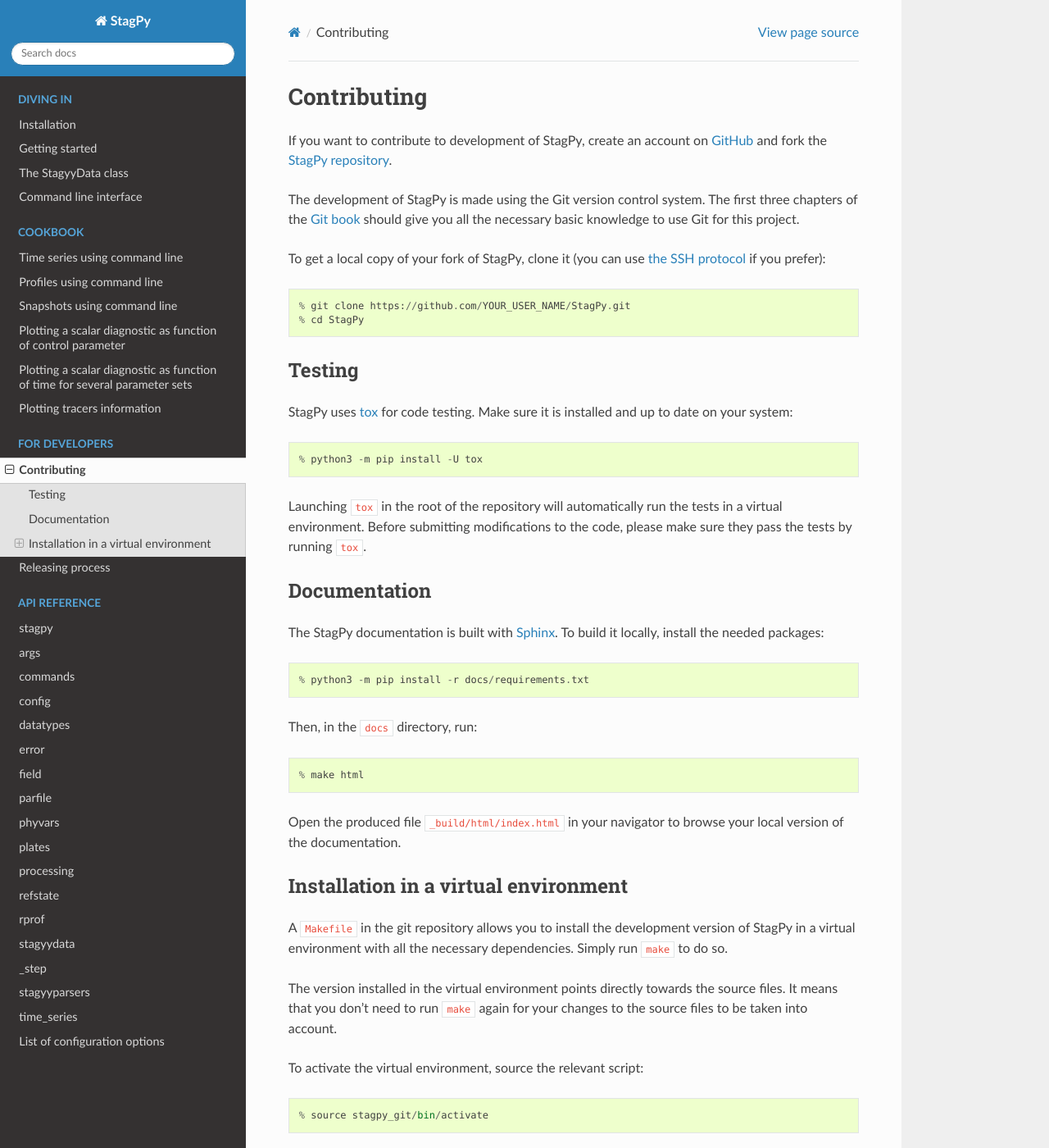
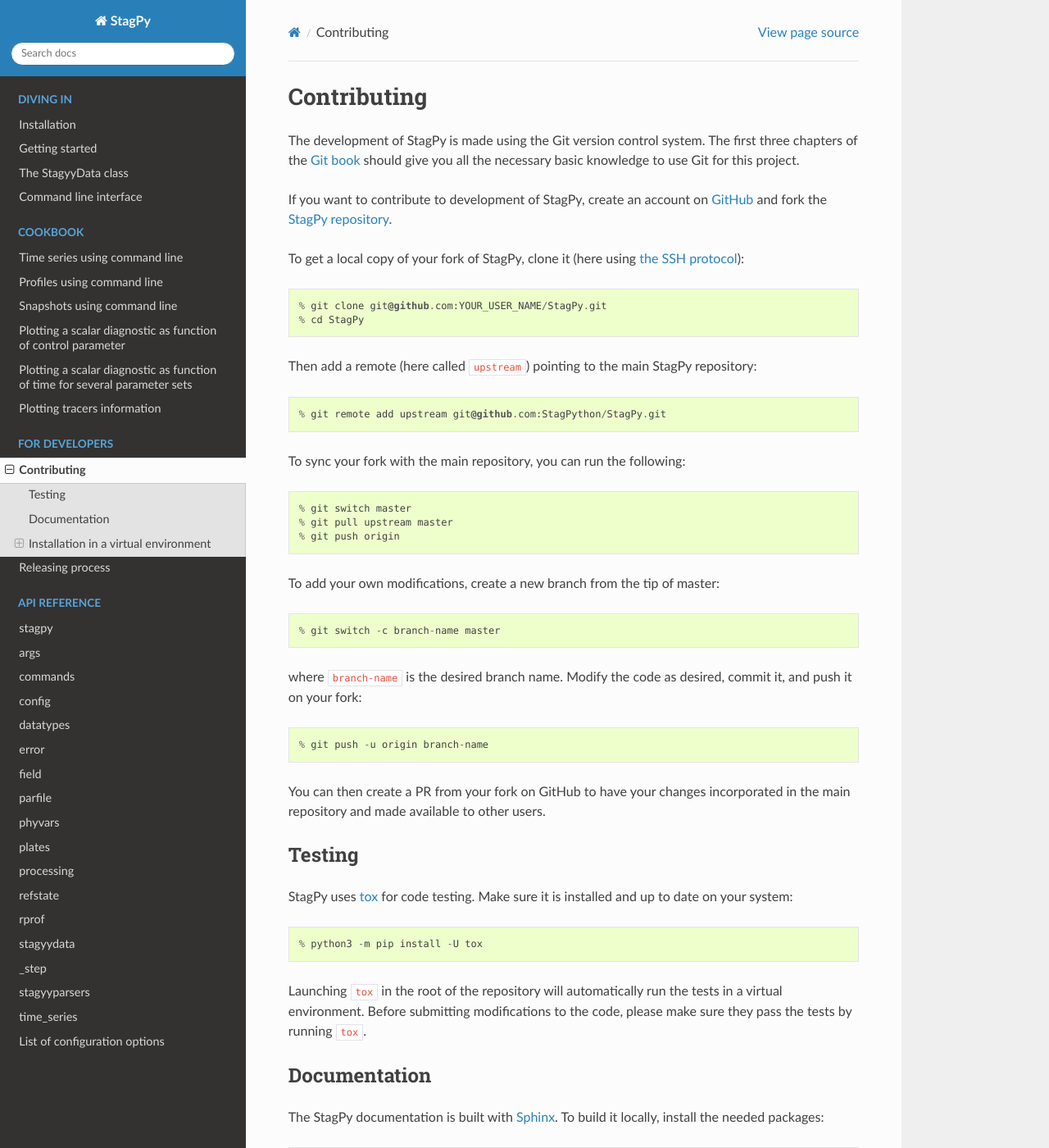
Before and after one commit to StagPython/StagPy, a Sphinx documentation site: the page built from docs/sources/developers.rst, in a window 1280 px wide and 1400 px high. Shown: the whole window at 82% size. Built offline with Sphinx 7.4.7 and the Read the Docs theme 2.0.0, drawn with Linux system fonts in a browser that asks for light colours; the version number could not be read and is left out.

Commit message:
More explanations on how to contribute with fork

```diff
--- a/docs/sources/developers.rst
+++ b/docs/sources/developers.rst
@@ -1,5 +1,11 @@
 Contributing
 ============
+
+The development of StagPy is made using the Git version control system. The
+first three chapters of the `Git book`__ should give you all the necessary
+basic knowledge to use Git for this project.
+
+.. __: https://git-scm.com/book/en/v2
 
 If you want to contribute to development of StagPy, create an account on
 GitHub_ and fork the `StagPy repository`__.
@@ -7,19 +13,36 @@
 .. _GitHub: https://github.com/
 .. __: https://github.com/StagPython/StagPy
 
-The development of StagPy is made using the Git version control system. The
-first three chapters of the `Git book`__ should give you all the necessary
-basic knowledge to use Git for this project.
+To get a local copy of your fork of StagPy, clone it (here using `the SSH
+protocol`__)::
 
-.. __: https://git-scm.com/book/en/v2
-
-To get a local copy of your fork of StagPy, clone it (you can use `the SSH
-protocol`__ if you prefer)::
-
-    % git clone https://github.com/YOUR_USER_NAME/StagPy.git
+    % git clone git@github.com:YOUR_USER_NAME/StagPy.git
     % cd StagPy
 
 .. __: https://help.github.com/articles/connecting-to-github-with-ssh/
+
+Then add a remote (here called ``upstream``) pointing to the main StagPy
+repository::
+
+    % git remote add upstream git@github.com:StagPython/StagPy.git
+
+To sync your fork with the main repository, you can run the following::
+
+    % git switch master
+    % git pull upstream master
+    % git push origin
+
+To add your own modifications, create a new branch from the tip of master::
+
+    % git switch -c branch-name master
+
+where ``branch-name`` is the desired branch name.  Modify the code as desired,
+commit it, and push it on your fork::
+
+    % git push -u origin branch-name
+
+You can then create a PR from your fork on GitHub to have your changes
+incorporated in the main repository and made available to other users.
 
 Testing
 -------
```
